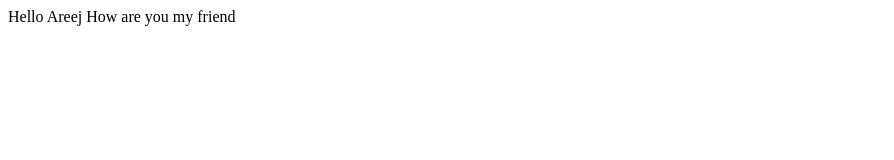
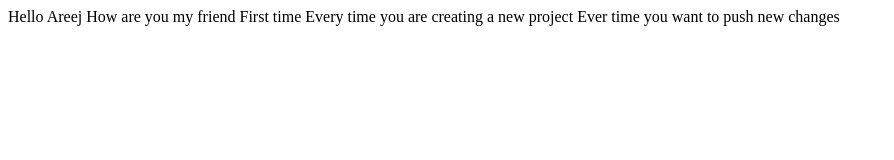
Before and after one commit to karam-mustafa/leenAreejAmal, a plain HTML site: page index.html in a window 1280 px wide. Shown: the whole page, without its empty margins (0-894 px from the left). Drawn offline with Linux system fonts and the light colour scheme.

Commit message:
add new changes

```diff
--- a/index.html
+++ b/index.html
@@ -7,5 +7,19 @@
 </head>
 <body>
     Hello Areej How are you my friend
+
+    First time
+    <!-- git config --global user.name "Your Name"  -->
+    <!-- git config --global user.email "Your Email on github"  -->
+
+    Every time you are creating a new project
+    <!-- git init -->
+    <!-- git remote add origin "Url" -->
+    <!-- git branch -M main -->
+
+    Ever time you want to push new changes
+    <!-- git add . -->
+    <!-- git add commit "your message" -->
+    <!-- git push origin main -->
 </body>
 </html>
```
